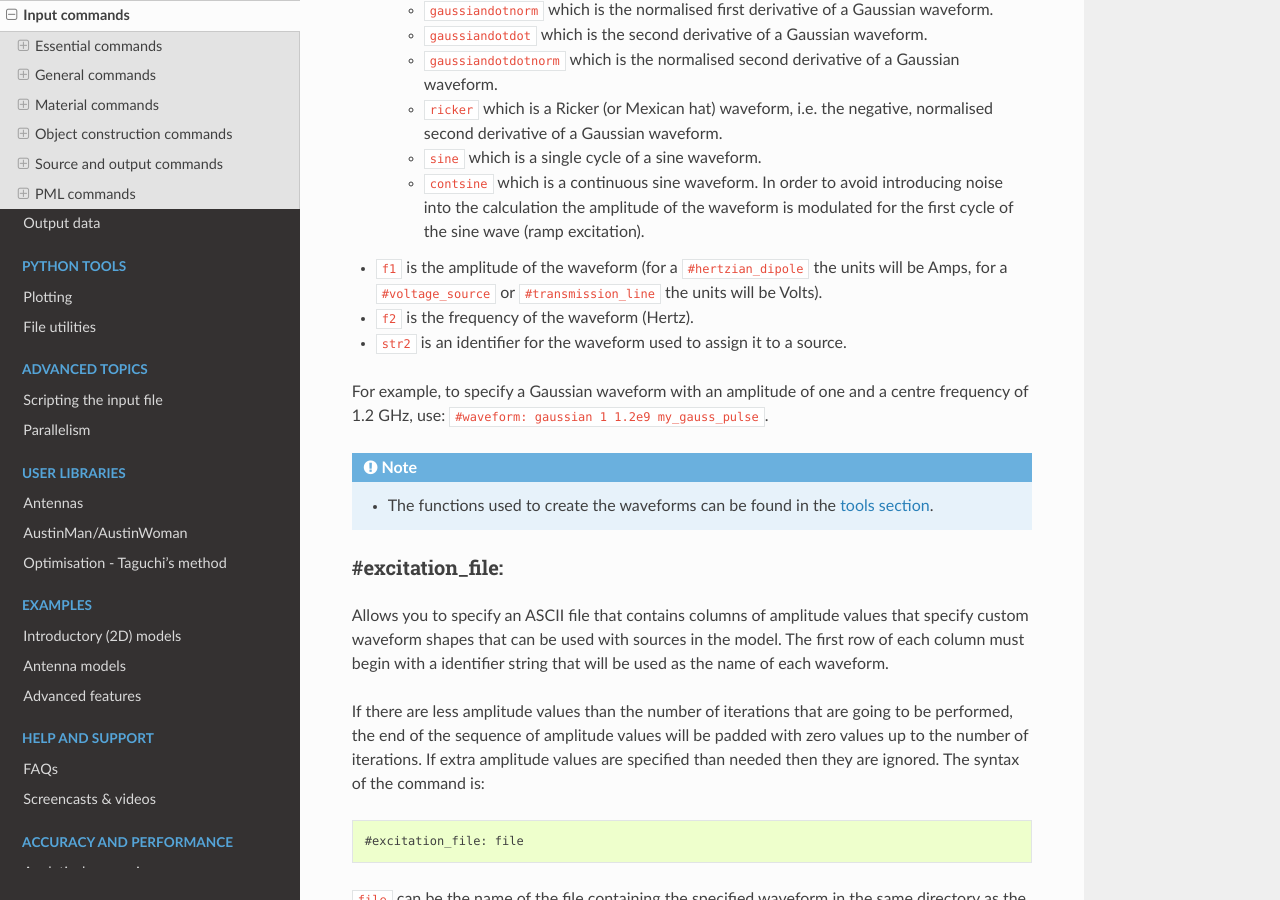
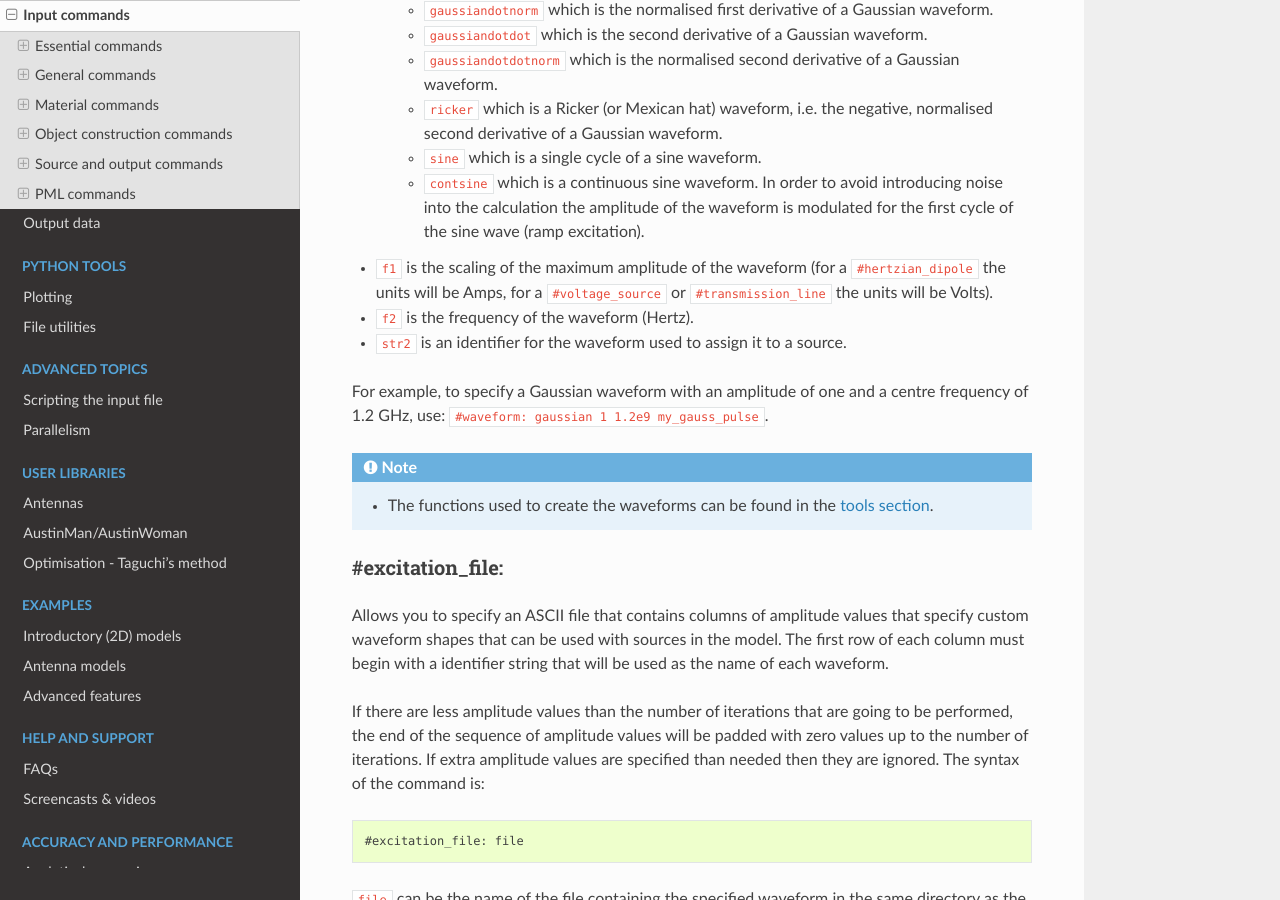
Before and after one commit to gprMax/gprMax, a Sphinx documentation site: the page built from docs/source/input.rst, in a window 1280 px wide and 900 px high, scrolled down 18961 px. Built offline with Sphinx 7.4.7 and the Read the Docs theme 2.0.0, drawn with Linux system fonts in a browser that asks for light colours.

Commit message:
Edited text on scaling of maximum amplitude of waveform.

```diff
--- a/docs/source/input.rst
+++ b/docs/source/input.rst
@@ -640,7 +640,7 @@ Allows you to specify waveforms to use with sources in the model. The syntax of
     * ``ricker`` which is a Ricker (or Mexican hat) waveform, i.e. the negative, normalised second derivative of a Gaussian waveform.
     * ``sine`` which is a single cycle of a sine waveform.
     * ``contsine`` which is a continuous sine waveform. In order to avoid introducing noise into the calculation the amplitude of the waveform is modulated for the first cycle of the sine wave (ramp excitation).
-* ``f1`` is the amplitude of the waveform (for a ``#hertzian_dipole`` the units will be Amps, for a ``#voltage_source`` or ``#transmission_line`` the units will be Volts).
+* ``f1`` is the scaling of the maximum amplitude of the waveform (for a ``#hertzian_dipole`` the units will be Amps, for a ``#voltage_source`` or ``#transmission_line`` the units will be Volts).
 * ``f2`` is the frequency of the waveform (Hertz).
 * ``str2`` is an identifier for the waveform used to assign it to a source.
 
```
